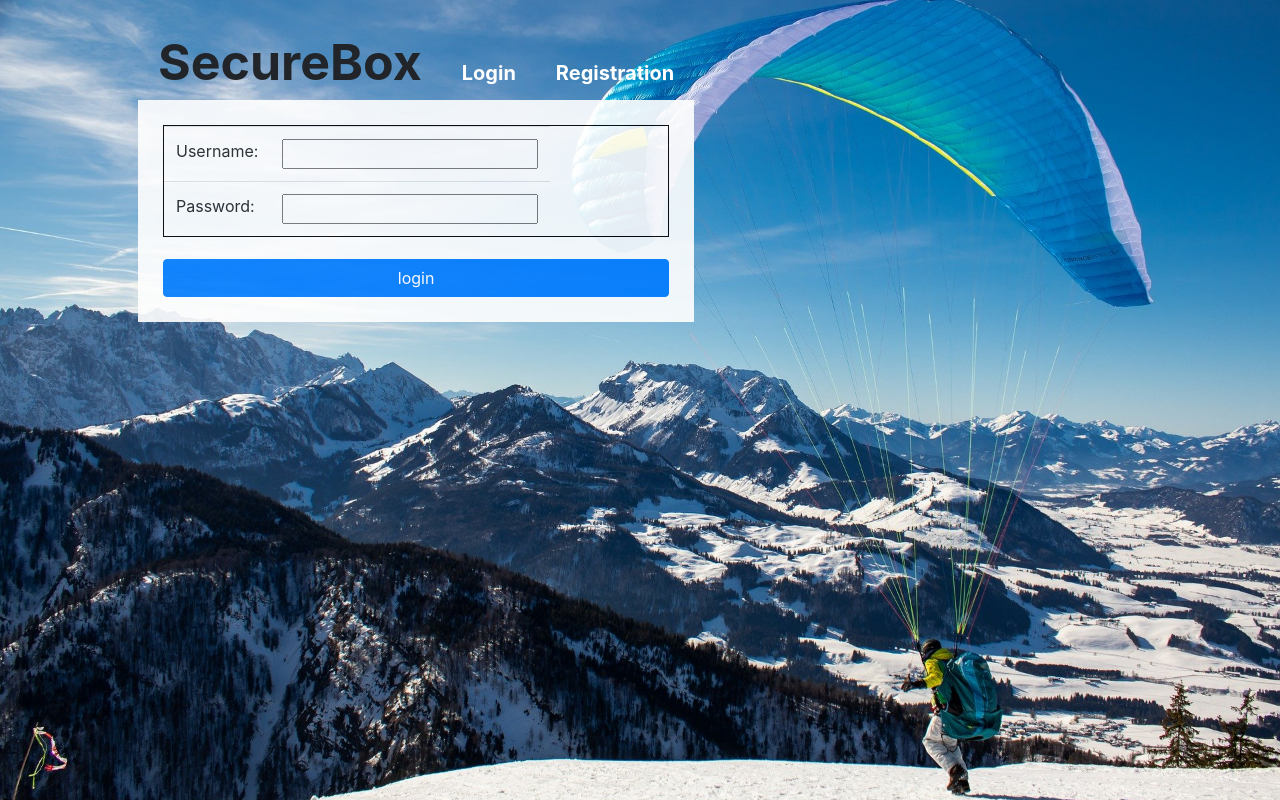
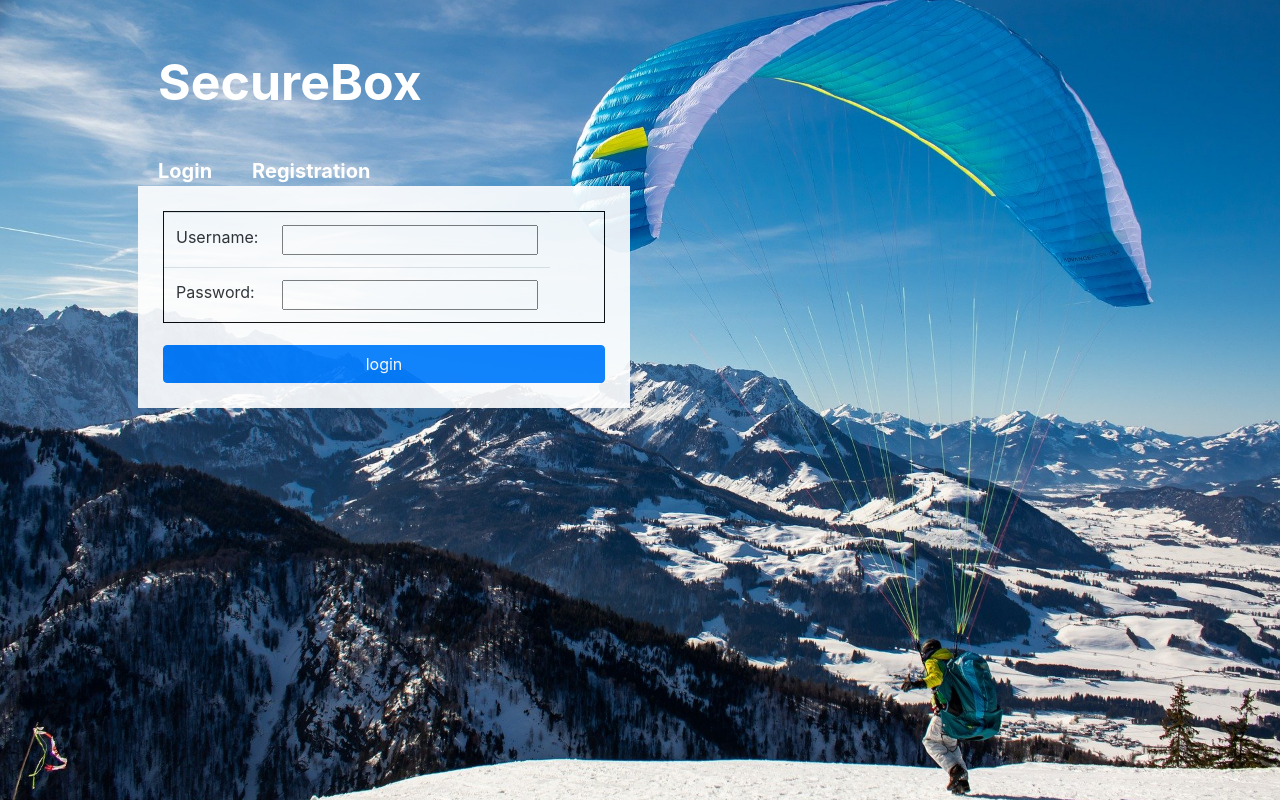
Before and after one commit to wald3r/secureBox, a React (Create React App) app in the folder frontend/: page / in a window 1280 px wide. Built offline with nearby package versions, Linux system fonts and the light colour scheme.

Commit message:
remove react warnings

```diff
--- a/frontend/src/App.js
+++ b/frontend/src/App.js
@@ -11,7 +11,6 @@ import Notification from './components/Notificiation'
 import Home from './components/Home'
 import Upload from './components/Upload'
 import Error from './components/Error'
-import { Button } from 'react-bootstrap'
 import AllFiles from './components/AllFiles'
 import Profile from './components/Profile'
 import Admin from './components/Admin'
@@ -44,7 +43,7 @@ const App = ( props ) => {
       <div className='row'>
       <div className='col-md-15'>
         <Router>
-        <a className='header'>SecureBox</a>
+        <p className='header'>SecureBox</p>
           <Link className='link' to='/'>Login</Link>
           <Link className='link' to='/registration'>Registration</Link>
           <br></br>
@@ -57,7 +56,7 @@ const App = ( props ) => {
       </div>
     )
   }else{
-    const priorityStyle = { color: 'white', textDecoration: 'none', padding: 5, display: props.user.role === 'admin' ? '' : 'none' }
+    const priorityStyle = { display: props.user.role === 'admin' ? '' : 'none' }
     return(
       <div className='bg'>
         <Error />
@@ -67,12 +66,12 @@ const App = ( props ) => {
           <div className='row'>
             <div className='col-md-18'>
                 <br></br>
-                <a className='header'>SecureBox</a>
+                <p className='header'>SecureBox</p>
                 <Link className='link' to='/'>Home</Link>
                 <Link className='link' to='/upload'>Upload</Link>
                 <Link className='link' to='/allfiles'>Files</Link>
                 <Link className='link' to ='/profile'>Profile</Link>
-                <Link className='link' to='/admin'>Admin</Link>
+                <Link style={priorityStyle} className='link' to='/admin'>Admin</Link>
 
 
                 <Route exact path='/' render={() => <Home /> }/>
--- a/frontend/src/stylesheets/general.css
+++ b/frontend/src/stylesheets/general.css
@@ -24,6 +24,8 @@ table{
   color: white;
   font-weight: bold;
   font-size: 50px;
+  display: inline-block;
+
 }
 
 .link {
```
Also changed, not shown: 2 other files (tests, documents, lock files or other folders).
